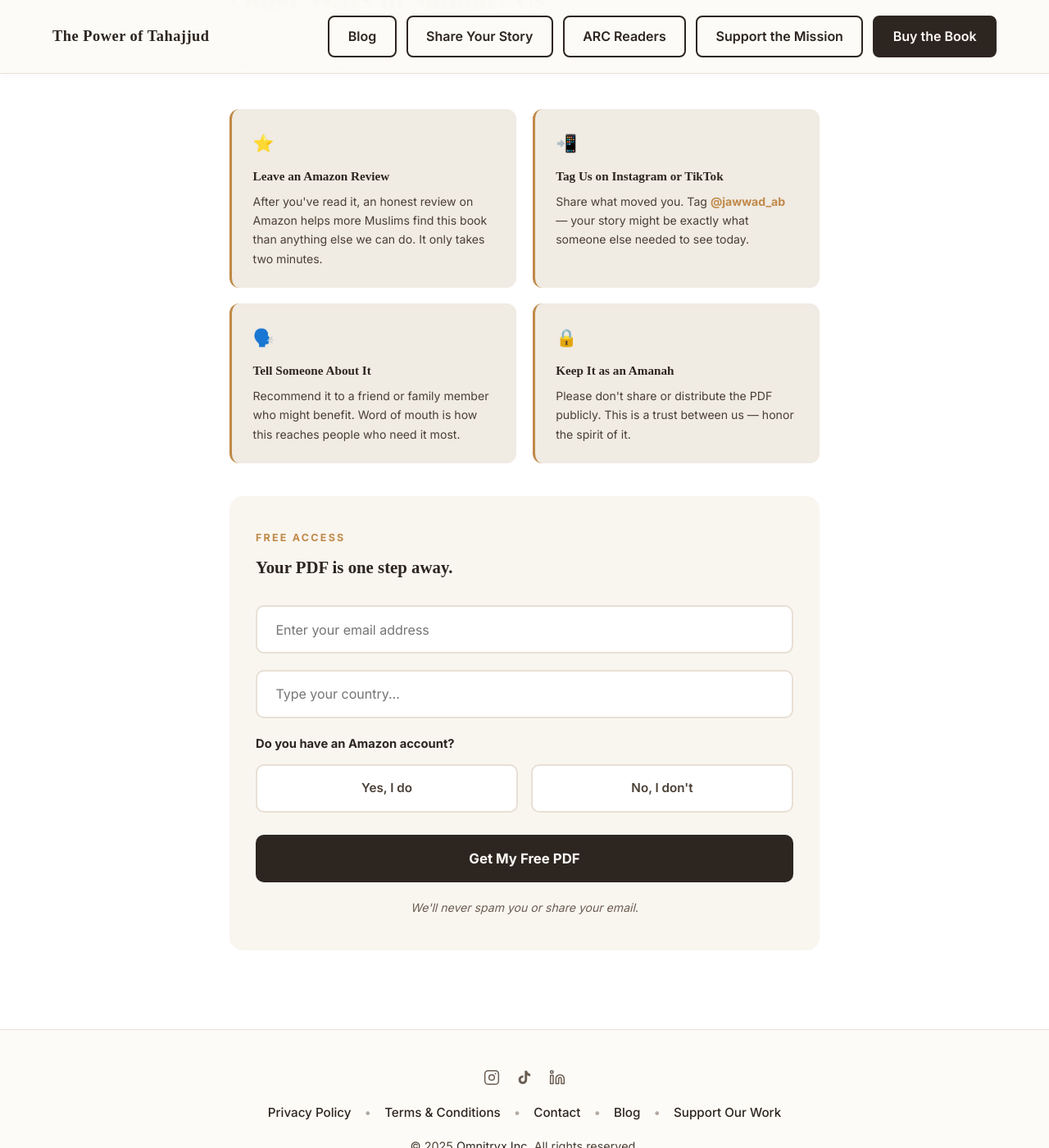
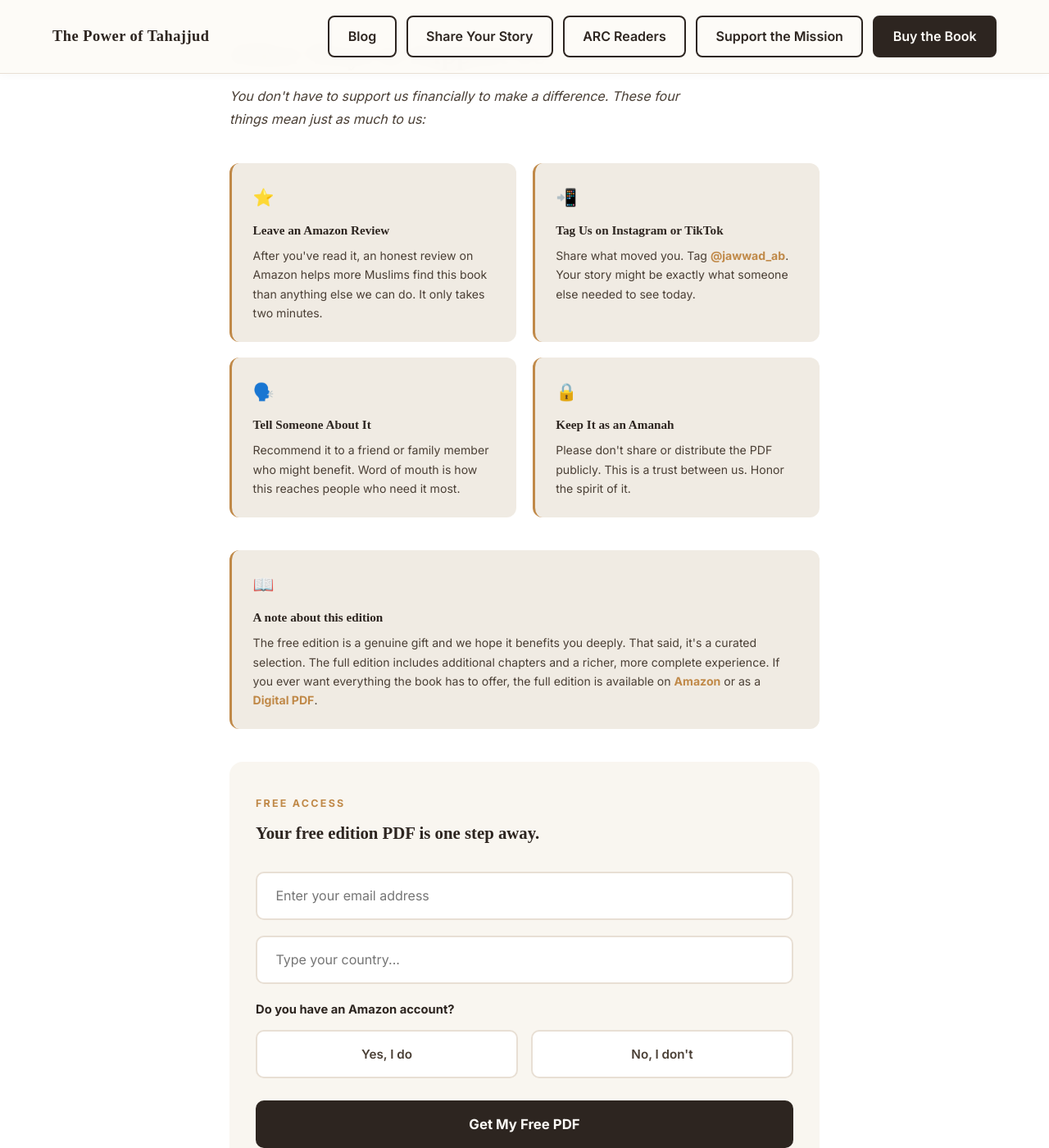
Before and after one commit to Omnitryx-Inc/tahajjud-fe-main, a Jekyll site: the page built from pages/free.html, in a window 1280 px wide and 1400 px high, scrolled down 1882 px. Shown: the whole window at 82% size. Built offline with Jekyll 4.4.1, drawn with Linux system fonts in a browser that asks for light colours; some web fonts are replaced; some of the changed text lies outside the part shown.

Commit message:
adjustments

```diff
--- a/pages/download.html
+++ b/pages/download.html
@@ -587,7 +587,7 @@
 </section>
 
 <!-- Three Asks -->
-<section class="asks-section">
+<section class="asks-section" id="dl-asks">
     <div class="asks-header">
         <p class="asks-label">Before You Start Reading</p>
         <h2 class="asks-title">Three Ways to Make This Book Count</h2>
@@ -690,7 +690,7 @@
 </section>
 
 <!-- Amazon Review -->
-<section class="review-section">
+<section class="review-section" id="dl-review">
     <div class="review-inner">
         <span class="review-stars">★★★★★</span>
         <p class="review-label">After You've Read It</p>
@@ -707,38 +707,119 @@
     </div>
 </section>
 
-<div class="section-divider">
+<div class="section-divider" id="dl-divider">
     <span class="section-divider-icon">🌙</span>
 </div>
 
 <!-- Bottom Download -->
-<section class="dl-final-section">
+<section class="dl-final-section" id="dl-final">
     <div class="dl-final-inner">
         <p class="dl-final-label">Your copy</p>
         <h2 class="dl-final-title">Here's Your PDF</h2>
         <p class="dl-final-sub">Thank you for reading this first. May every story bring you closer to Him.</p>
-        <div class="dl-final-card">
+        <div id="dl-download-card" class="dl-final-card">
             <p class="dl-book-name">The Power of Tahajjud</p>
             <p class="dl-book-author">by Jawwad Ahmed Abbasi</p>
-            <a href="/assets/pdf/The_Power_of_Tahajjud.pdf" download class="dl-btn" style="width: 100%; justify-content: center; box-sizing: border-box;" onclick="var _t = new URLSearchParams(window.location.search).get('type'); gtag('event', _t === 'paid' ? 'click_paid_pdf_downloaded' : 'click_free_pdf_downloaded', { 'button_location': 'download_page' })">
+            <a id="pdf-dl-btn" href="#" download class="dl-btn" style="width: 100%; justify-content: center; box-sizing: border-box;">
                 <svg viewBox="0 0 24 24"><path d="M21 15v4a2 2 0 0 1-2 2H5a2 2 0 0 1-2-2v-4"/><polyline points="7 10 12 15 17 10"/><line x1="12" y1="15" x2="12" y2="3"/></svg>
                 Download PDF
             </a>
             <p class="dl-mobile-tip">
                 <strong>On mobile?</strong> Tap download, then use your browser's share button to save the PDF to your device.
             </p>
-            <p class="review-amanah">
-                Please treat this PDF as an amanah — don't distribute it publicly.
+            <p id="dl-amanah" class="review-amanah">
+                Please treat this PDF as an amanah, please don't distribute it publicly.
             </p>
+
+            <!-- Free edition upsell — shown only for type=free -->
+            <div id="dl-free-upsell" style="display:none; margin-top: 1.5rem; padding-top: 1.5rem; border-top: 1px solid var(--beige-warm);">
+                <p style="font-size: 0.88rem; color: var(--text-medium); line-height: 1.75; margin: 0;">
+                    You're downloading the <strong>free edition</strong>, a curated selection of the book. For every chapter and the complete experience, the full edition is available on digital or paperback.
+                </p>
+            </div>
+        </div>
+
+        <!-- Unavailable card — shown when no valid type param -->
+        <div id="dl-unavailable-card" class="dl-final-card" style="display:none;">
+            <p class="dl-book-name" style="margin-bottom: 0.5rem;">PDF Unavailable</p>
+            <p class="dl-book-author" style="margin-bottom: 1.2rem;">We couldn't locate your download.</p>
+            <p style="font-size: 0.95rem; color: var(--text-medium); line-height: 1.75; margin-bottom: 1.5rem;">
+                It looks like you arrived here without a valid download link. This usually happens if the link was incomplete or expired. Please reach out and we'll get it sorted for you.
+            </p>
+            <a href="mailto:support@omnitryx.ca" style="display:block; padding: 1rem 1.5rem; border-radius: 8px; font-size: 1rem; font-weight: 700; font-family: 'Inter', sans-serif; text-decoration: none; text-align: center; background: var(--text-dark); color: var(--cream-white);">
+                Contact Us at support@omnitryx.ca
+            </a>
         </div>
     </div>
 </section>
 
 <!-- Closing Dua -->
-<section class="dua-section">
+<section class="dua-section" id="dl-dua">
     <p class="dua-text">
         May Allah accept this from us and from you. May these stories inspire you to rise in the
         last third of the night — and may you witness the power of Tahajjud in your own life.
     </p>
     <span class="dua-moon">🌙</span>
 </section>
+
+<script>
+(function() {
+    var type = new URLSearchParams(window.location.search).get('type');
+    var dlBtn = document.getElementById('pdf-dl-btn');
+    var downloadCard = document.getElementById('dl-download-card');
+    var unavailableCard = document.getElementById('dl-unavailable-card');
+    var freeUpsell = document.getElementById('dl-free-upsell');
+
+    if (type === 'paid') {
+        dlBtn.href = '/assets/pdf/The_Power_of_Tahajjud_full_edition.pdf';
+        dlBtn.addEventListener('click', function() {
+            gtag('event', 'click_paid_pdf_downloaded', { 'button_location': 'download_page' });
+        });
+        // Paid users own the book — no amanah note needed
+        var amanah = document.getElementById('dl-amanah');
+        if (amanah) amanah.style.display = 'none';
+
+    } else if (type === 'free') {
+        dlBtn.href = '/assets/pdf/The_Power_of_Tahajjud_free_edition.pdf';
+        dlBtn.addEventListener('click', function() {
+            gtag('event', 'click_free_pdf_downloaded', { 'button_location': 'download_page' });
+        });
+        if (freeUpsell) freeUpsell.style.display = 'block';
+
+    } else {
+        // No valid type param — show unavailable state, hide everything else
+        downloadCard.style.display = 'none';
+        unavailableCard.style.display = 'block';
+
+        var eyebrow = document.querySelector('.dl-eyebrow');
+        var title = document.querySelector('.dl-title');
+        var subtitle = document.querySelector('.dl-subtitle');
+        var check = document.querySelector('.dl-check');
+        var scrollHint = document.querySelector('.dl-scroll-hint');
+        var finalLabel = document.querySelector('.dl-final-label');
+        var finalTitle = document.querySelector('.dl-final-title');
+        var finalSub = document.querySelector('.dl-final-sub');
+
+        if (eyebrow) eyebrow.textContent = 'Something went wrong';
+        if (title) title.textContent = 'PDF Not Available';
+        if (subtitle) subtitle.textContent = "We couldn't find a valid download for this link. Please contact us and we'll get it sorted.";
+        if (check) check.style.display = 'none';
+        if (scrollHint) scrollHint.style.display = 'none';
+        if (finalLabel) finalLabel.textContent = 'Need help?';
+        if (finalTitle) finalTitle.textContent = 'Contact Us';
+        if (finalSub) finalSub.textContent = 'Reach out at support@omnitryx.ca and we\'ll get your copy sorted.';
+
+        var asks = document.getElementById('dl-asks');
+        var review = document.getElementById('dl-review');
+        var divider = document.getElementById('dl-divider');
+        var giftSection = document.getElementById('gift-section');
+        var dua = document.getElementById('dl-dua');
+
+        if (asks) asks.style.display = 'none';
+        if (review) review.style.display = 'none';
+        if (divider) divider.style.display = 'none';
+        if (giftSection) giftSection.style.display = 'none';
+        if (dua) dua.style.display = 'none';
+    }
+})();
+</script>
--- a/pages/free.html
+++ b/pages/free.html
@@ -478,8 +478,9 @@
         <p class="fp-eyebrow">The Power of Tahajjud</p>
         <h1 class="fp-title">Get Your Free Copy</h1>
         <p class="fp-subtitle">
-            Can't afford the book or Amazon doesn't deliver to your area?
-            We believe everyone deserves the chance to discover the power of Tahajjud.
+            Can't afford the book, or Amazon doesn't deliver to your area?
+            The free edition is our way of making sure the message reaches everyone.
+            It's a curated selection of the book, meaningful on its own, and a genuine taste of what the full edition holds.
         </p>
     </div>
 </section>
@@ -580,7 +581,7 @@
                 <span class="ask-item-icon">📲</span>
                 <p class="ask-item-title">Tag Us on Instagram or TikTok</p>
                 <p class="ask-item-body">
-                    Share what moved you. Tag <a href="https://www.instagram.com/jawwad_ab/" target="_blank" style="color: var(--gold-primary); font-weight: 700; text-decoration: none;">@jawwad_ab</a> — your story
+                    Share what moved you. Tag <a href="https://www.instagram.com/jawwad_ab/" target="_blank" style="color: var(--gold-primary); font-weight: 700; text-decoration: none;">@jawwad_ab</a>. Your story
                     might be exactly what someone else needed to see today.
                 </p>
             </div>
@@ -599,27 +600,25 @@
                 <p class="ask-item-title">Keep It as an Amanah</p>
                 <p class="ask-item-body">
                     Please don't share or distribute the PDF publicly. This is a
-                    trust between us — honor the spirit of it.
+                    trust between us. Honor the spirit of it.
                 </p>
             </div>
 
         </div>
 
-        <!-- ======================================================
-             FREE VERSION NOTE (email-gate strategy v2) — commented out
-             Reverted back to original strategy (auto-download)
-             ======================================================
+        <!-- Note about the free vs full edition -->
         <div class="ask-item" style="margin-bottom: 2rem; border-left-color: var(--gold-primary); background: var(--beige-soft);">
             <span class="ask-item-icon">📖</span>
-            <p class="ask-item-title">A note about this version</p>
+            <p class="ask-item-title">A note about this edition</p>
             <p class="ask-item-body">
-                The free PDF is a genuine gift and we hope it benefits you deeply.
-                That said, it's a curated selection of the book. A few chapters are only in the full edition,
-                including <em>Pain &amp; Qadr</em> and <em>How to Unlock the Power of Tahajjud</em>.
-                If you ever want the complete experience, the full book is available on Amazon or as a digital PDF above.
+                The free edition is a genuine gift and we hope it benefits you deeply.
+                That said, it's a curated selection. The full edition includes additional chapters and a richer, more complete experience.
+                If you ever want everything the book has to offer, the full edition is available on
+                <a href="{{ site.amazon_url }}" style="color: var(--gold-primary); font-weight: 700; text-decoration: none;">Amazon</a>
+                or as a
+                <a href="{{ site.stripe_buy_url }}" target="_blank" style="color: var(--gold-primary); font-weight: 700; text-decoration: none;">Digital PDF</a>.
             </p>
         </div>
-        ====================================================== -->
 
         <!-- ======================================================
              EMAIL REQUEST FORM (email-gate strategy v2) — commented out
@@ -652,7 +651,7 @@
         <!-- ORIGINAL auto-download form (restored) -->
         <div class="free-form-box">
             <span class="free-form-label">Free Access</span>
-            <p class="free-form-heading">Your PDF is one step away.</p>
+            <p class="free-form-heading">Your free edition PDF is one step away.</p>
 
             <form id="freeBookForm">
                 <div class="form-group">
```
Also changed, not shown: pages/index.html (+16 -20 lines), 3 other files.
